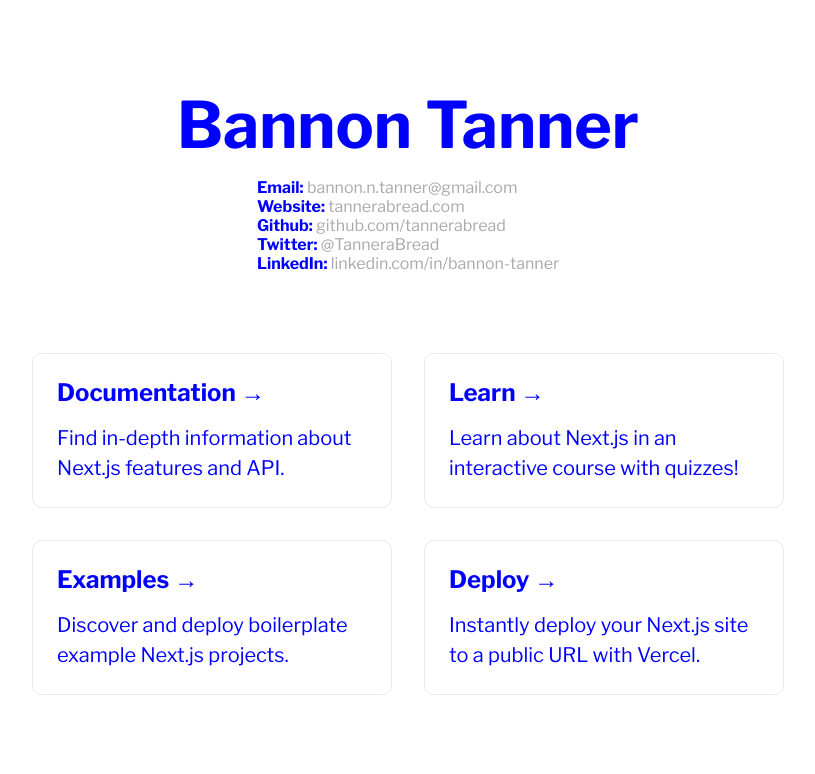
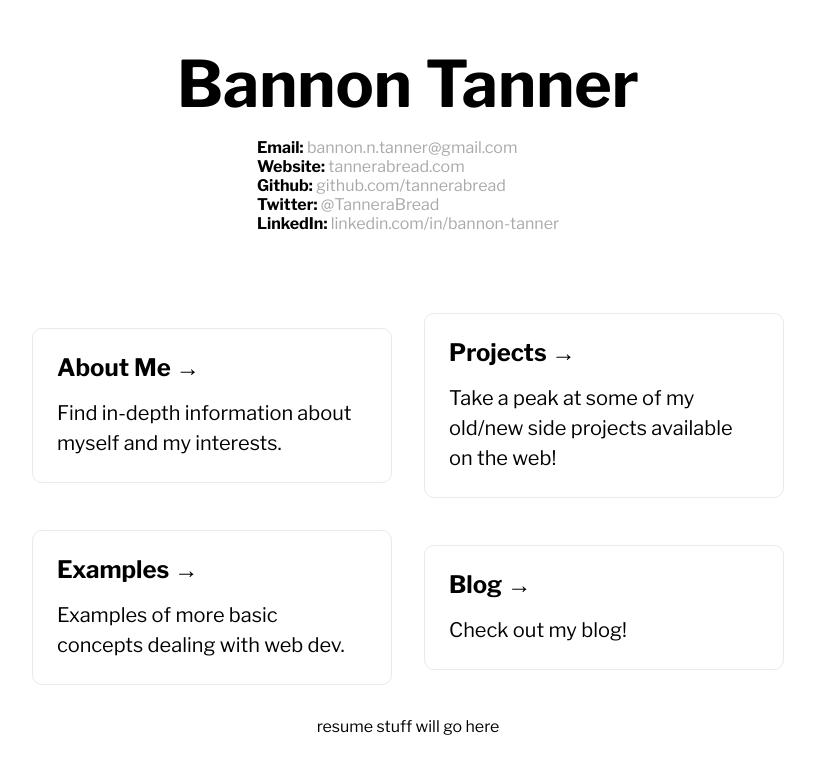
Before and after one commit to tannerabread/resume, a Next.js app: page / in a window 1280 px wide. Shown: the top 774 px of the page, without its empty margins (232-1047 px from the left). Built offline with nearby package versions, Linux system fonts and the light colour scheme.

Commit message:
set up main pages

```diff
--- a/src/globals.css
+++ b/src/globals.css
@@ -5,7 +5,6 @@ body {
   /* font-family: -apple-system, BlinkMacSystemFont, Segoe UI, Roboto, Oxygen,
     Ubuntu, Cantarell, Fira Sans, Droid Sans, Helvetica Neue, sans-serif; */
   font-family: 'Libre Franklin', sans-serif;
-  color: blue;
 }
 
 a {
--- a/src/pages/index.js
+++ b/src/pages/index.js
@@ -21,48 +21,31 @@ export default function Home() {
         <Contacts contacts={contacts} />
 
         <div className={styles.grid}>
-          <a href="https://nextjs.org/docs" className={styles.card}>
-            <h2>Documentation &rarr;</h2>
-            <p>Find in-depth information about Next.js features and API.</p>
+          <a href="/about" className={styles.card}>
+            <h2>About Me &rarr;</h2>
+            <p>Find in-depth information about myself and my interests.</p>
           </a>
 
-          <a href="https://nextjs.org/learn" className={styles.card}>
-            <h2>Learn &rarr;</h2>
-            <p>Learn about Next.js in an interactive course with quizzes!</p>
+          <a href="/projects" className={styles.card}>
+            <h2>Projects &rarr;</h2>
+            <p>Take a peak at some of my old/new side projects available on the web!</p>
           </a>
 
-          <a
-            href="https://github.com/vercel/next.js/tree/master/examples"
-            className={styles.card}
-          >
+          <a href="/examples" className={styles.card}>
             <h2>Examples &rarr;</h2>
-            <p>Discover and deploy boilerplate example Next.js projects.</p>
+            <p>Examples of more basic concepts dealing with web dev.</p>
           </a>
 
-          <a
-            href="https://vercel.com/new?utm_source=create-next-app&utm_medium=default-template&utm_campaign=create-next-app"
-            className={styles.card}
-          >
-            <h2>Deploy &rarr;</h2>
-            <p>
-              Instantly deploy your Next.js site to a public URL with Vercel.
-            </p>
+          <a href="/blog" className={styles.card}>
+            <h2>Blog &rarr;</h2>
+            <p>Check out my blog!</p>
           </a>
         </div>
+
+        <div className="resume">
+          <p>resume stuff will go here</p>
+        </div>
       </main>
-
-      {/* <footer className={styles.footer}>
-        <a
-          href="https://vercel.com?utm_source=create-next-app&utm_medium=default-template&utm_campaign=create-next-app"
-          target="_blank"
-          rel="noopener noreferrer"
-        >
-          Powered by{' '}
-          <span className={styles.logo}>
-            <Image src="/vercel.svg" alt="Vercel Logo" width={72} height={16} />
-          </span>
-        </a>
-      </footer> */}
     </div>
   )
 }
```
Also changed, not shown: src/pages/about/index.js (added, +11 -0 lines), src/pages/blog/index.js (added, +11 -0 lines), src/pages/examples/index.js (added, +11 -0 lines), src/pages/projects/index.js (added, +11 -0 lines).
